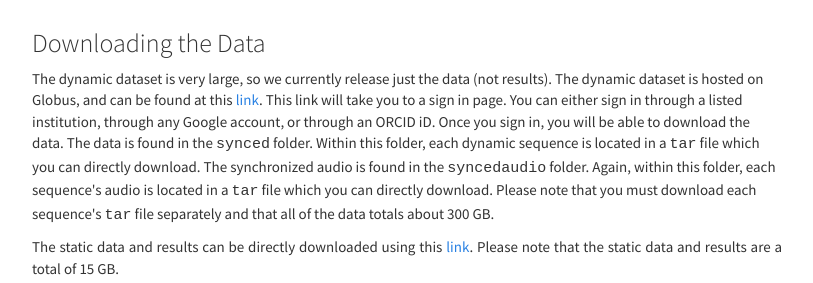
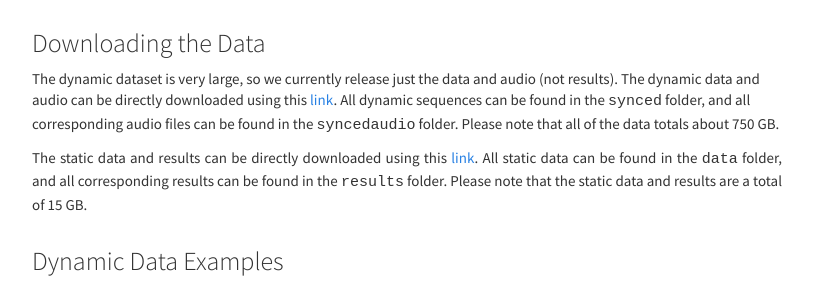
Before and after one commit to diva-2023/diva.github.io, a plain HTML site: page index.html in a window 1280 px wide. Shown: the part 1231-1514 px from the top of the page, without its empty margins (233-1046 px from the left). Drawn offline with Linux system fonts and the light colour scheme.

Commit message:
update dynamic data links

```diff
--- a/index.html
+++ b/index.html
@@ -71,7 +71,7 @@
                         </a>
                     </li>
                     <li>
-                        <a href="https://app.globus.org/file-manager?origin_id=a8d4bc3a-e80b-472f-ab1e-3e806cc12aeb&origin_path=%2FBRICS-DATA-02%2Fbrics-dataset%2Fnew-dynamic-objects%2Ftar_files%2F"
+                        <a href="https://g-1cb38d.56197.5898.data.globus.org/BRICS-DATA-02/brics-dataset/new-dynamic-objects/dynamic_data.tar"
                             target=”_blank”>
                             <img src="./DiVA/images/data.png" height="75px"><br>
                             <h4><strong>Dynamic Data</strong></h4>
@@ -134,43 +134,26 @@
                     Downloading the Data
                 </h3>
                 <p>
-                    The dynamic dataset is very large, so we currently release just the data (not results). The dynamic
-                    dataset is hosted on Globus, and can be found at this
-                    <a href="https://app.globus.org/file-manager?origin_id=a8d4bc3a-e80b-472f-ab1e-3e806cc12aeb&origin_path=%2FBRICS-DATA-02%2Fbrics-dataset%2Fnew-dynamic-objects%2Ftar_files%2F"
+                    The dynamic dataset is very large, so we currently release just the data and audio (not results).
+                    The dynamic data and audio can be directly downloaded using this
+                    <a href="https://g-1cb38d.56197.5898.data.globus.org/BRICS-DATA-02/brics-dataset/new-dynamic-objects/dynamic_data.tar"
                         target="_blank">link</a>.
-                    This link will take you to a sign in page. You can either sign in through a listed institution,
+                    <!-- This link will take you to a sign in page. You can either sign in through a listed institution,
                     through any Google account, or through an ORCID iD. Once you sign in, you will be able to download
-                    the data. The data is found in the <span style="font-family:'Courier New'">synced</span> folder.
-                    Within this folder, each dynamic sequence is located in a <span
-                        style="font-family:'Courier New'">tar</span> file which you can directly download. The
-                    synchronized audio is found in the <span style="font-family:'Courier New'">syncedaudio</span>
-                    folder. Again, within this folder, each sequence's audio is located in a <span
-                        style="font-family:'Courier New'">tar</span> file which you can directly download. Please note
-                    that you must download each sequence's <span style="font-family:'Courier New'">tar</span> file
-                    separately and that all of the data totals about 300 GB.
-
-                    <!-- Our data is hosted on Globus and can be found <a
-                        href="https://app.globus.org/file-manager?origin_id=a8d4bc3a-e80b-472f-ab1e-3e806cc12aeb&path=%2F"
-                        target=”_blank”>here</a>.
-                    This link will take you to a sign in page. You can either sign in through a listed institution,
-                    through any Google account, or through an ORCID iD. Once you sign in, you will be able to download
-                    the data. The dynamic data and results can be found in the
-                    <span style="font-family:'Courier New'">assets/objects</span> directory which stores each sequences
-                    in a separate directory. For each sequence, the data can be found in the
-                    <span style="font-family:'Courier New'">dynamic_data</span> folder, the
-                    per frame I-NGP results can be found in the <span style="font-family:'Courier New'">I-NGP</span>
-                    folders, and the Mixvoxels results can be found in the <span
-                        style="font-family:'Courier New'">MixVoxels</span> folder.
-                    The static data and results are stored in the <span
-                        style="font-family:'Courier New'">final-static-dataset.tar.gz</span> file. Please note that
-                    the dynamic data and results are a total of 3TB and the static data and results are a total of
-                    20 GB. -->
+                    the data. -->
+                    All dynamic sequences can be found in the <span style="font-family:'Courier New'">synced</span>
+                    folder, and all corresponding audio files can be found in the <span
+                        style="font-family:'Courier New'">syncedaudio</span> folder. Please note that all of the data
+                    totals about 750 GB.
                 </p>
 
                 <p class="text-justify">
                     The static data and results can be directly downloaded using this
                     <a href="https://g-1cb38d.56197.5898.data.globus.org/BRICS-DATA-01/brics-dataset/final-static-dataset.tar.gz"
-                        target="_blank">link</a>. Please note that the static data and results are a total of 15 GB.
+                        target="_blank">link</a>.
+                    All static data can be found in the <span style="font-family:'Courier New'">data</span> folder, and
+                    all corresponding results can be found in the <span style="font-family:'Courier New'">results</span>
+                    folder. Please note that the static data and results are a total of 15 GB.
                 </p>
             </div>
         </div>
```
